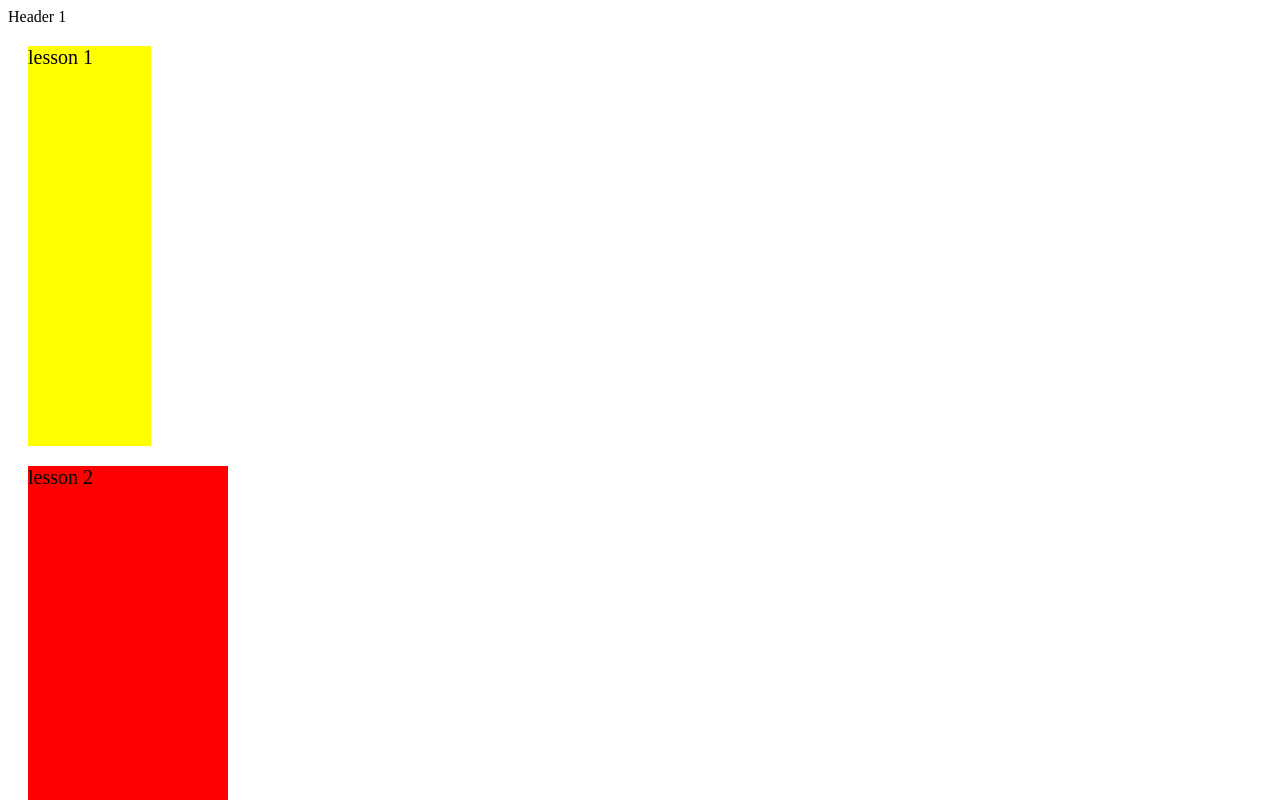
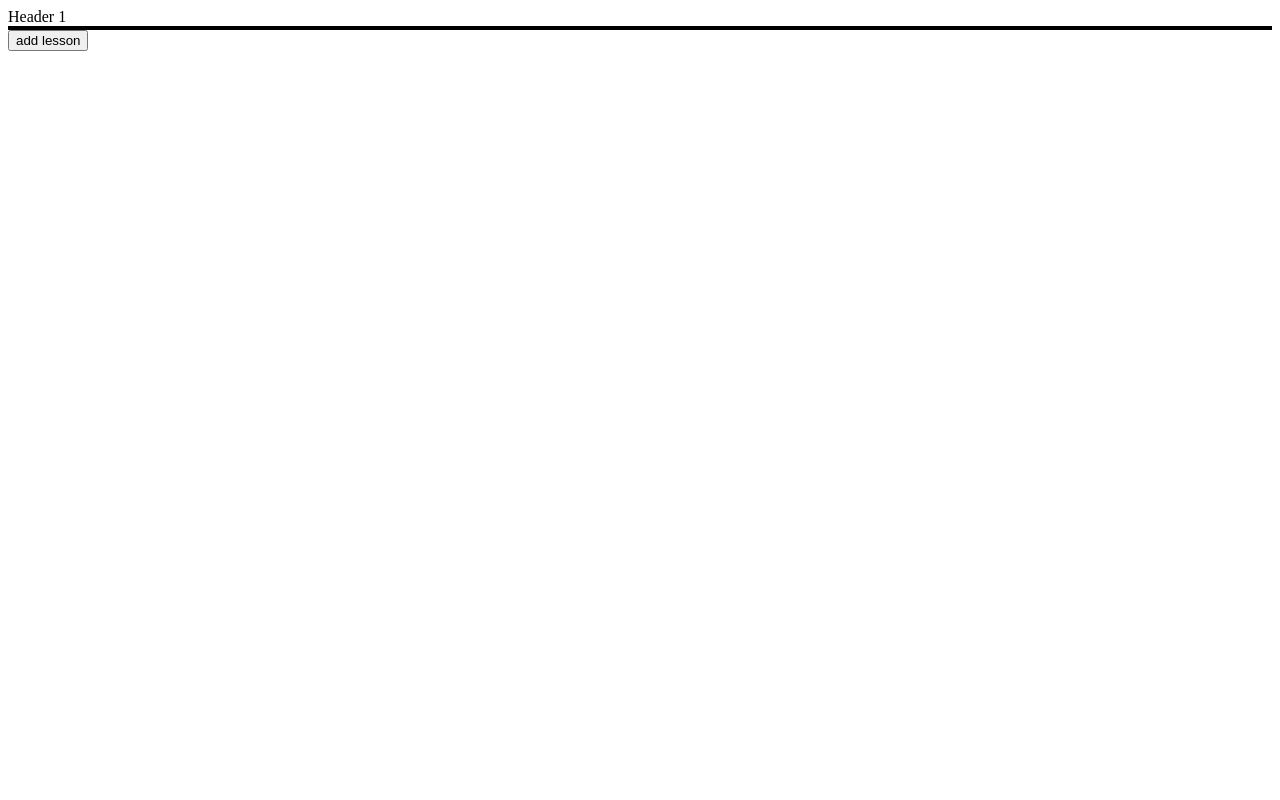
Before and after one commit to Azzaid/Reassembly_shaper, a React app: page / in a window 1280 px wide. Shown: the top 800 px of the page. Built offline with nearby package versions, Linux system fonts and the light colour scheme.

Commit message:
Modal context

```diff
--- a/package.json
+++ b/package.json
@@ -17,6 +17,7 @@
   },
   "dependencies": {
     "html-webpack-plugin": "^5.5.0",
+    "prop-types": "^15.8.1",
     "react": "^18.2.0",
     "react-dom": "^18.2.0",
     "styled-components": "^5.3.5"
--- a/src/App.jsx
+++ b/src/App.jsx
@@ -2,12 +2,18 @@
 import React from "react";
 import LessonsList from "Scenes/LessonsList/LessonsList";
 import GlobalThemeProvider from "./HOC/GlobalThemeProvider";
+import MainLayout from "./Layouts/MainLayout";
+import GlobalModalProvider from "./HOC/GlobalModalProvider";
 
 const App = () => {
     return (
         <div className="app">
             <GlobalThemeProvider>
-                <LessonsList/>
+                <GlobalModalProvider>
+                    <MainLayout>
+                        <LessonsList/>
+                    </MainLayout>
+                </GlobalModalProvider>
             </GlobalThemeProvider>
         </div>
     )
--- a/src/Components/lessonCard.jsx
+++ b/src/Components/lessonCard.jsx
@@ -1,5 +1,6 @@
 import React from "react";
-import { MyContext } from "Scenes/LessonsList/LessonsList";
+import PropTypes from 'prop-types';
+
 import styled from 'styled-components'
 import {LESSON_STATUS} from "constants/lessons/lessonStatus";
 
@@ -24,24 +25,61 @@ const StyledLessonCard = styled.div`
   }
 `
 
+/**
+ *
+ * @example
+ * <LessonCard
+ * name={"lesson 1"}
+ * width={123}
+ * status={LESSON_STATUS.pending}/>
+ */
 class LessonCard extends React.PureComponent {
     constructor(props) {
         super(props);
+
+        this.state = {
+            secretName: "lesson1"
+        }
     }
 
     render() {
-        console.log("render lesson", this.props.status);
+        const {name, width, status, description, date} = this.props;
 
         return (
-            <StyledLessonCard width={this.props.width || 200} status={this.props.status}>
-                <MyContext.Consumer>
-                    {value => <div className={`header ${this.props.status}`}>{value}</div>}
-                </MyContext.Consumer>
-                <div>{this.props.description}</div>
-                <div>{this.props.date}</div>
+            <StyledLessonCard width={width} status={status}>
+                <div className={`header ${status}`}>{name}</div>
+                <div>{description}</div>
+                <div>{date}</div>
+                {/*<MyContext.Consumer>
+                    {updateModalContext => (
+                            <button type={"button"} onClick={() => {
+                                updateModalContext(
+                                    <div>
+                                        Mama! I'm in television!
+                                        <button type={"button"} onClick={() => {updateModalContext(false)}}>Close modal</button>
+                                    </div>
+                                )
+                            }}>
+                                Open modal
+                            </button>
+                        )
+                    }
+                </MyContext.Consumer>*/}
             </StyledLessonCard>
         )
     }
 }
 
+LessonCard.propTypes = {
+    /**
+     * width of component in pixels
+     */
+    width: PropTypes.number.isRequired,
+    name: PropTypes.string,
+}
+
+LessonCard.defaultProps = {
+    width: 200
+}
+
 export default LessonCard
--- /dev/null
+++ b/src/HOC/GlobalModalProvider.jsx
@@ -0,0 +1,43 @@
+import React from "react"
+import styled from "styled-components"
+
+export const MyContext = React.createContext("Oops error default value");
+
+const StyledModal = styled.div`
+    position: absolute;
+  top: 20%;
+  left: 40%;
+  background-color: cadetblue;
+`
+
+class GlobalModalProvider extends React.Component {
+    constructor(props) {
+        super(props);
+
+        this.state = {
+            modalContext: false
+        }
+    }
+
+    updateModalContext(newModalContext) {
+        this.setState({modalContext: newModalContext})
+    }
+
+
+    render() {
+        const { modalContext } = this.state;
+
+        return (
+            <MyContext.Provider value={(modalContext) => {this.setState({modalContext})}}>
+                {modalContext &&
+                    <StyledModal>
+                        {modalContext}
+                    </StyledModal>
+                }
+                {this.props.children}
+            </MyContext.Provider>
+        )
+    }
+}
+
+export default GlobalModalProvider
--- /dev/null
+++ b/src/HOC/withModalContext.jsx
@@ -0,0 +1,23 @@
+import React from "react"
+
+import { MyContext } from "HOC/GlobalModalProvider";
+
+const withModalContext = (Component) => {
+    return class extends React.Component{
+        constructor(props) {
+            super(props);
+        }
+
+        render () {
+            return (
+                <MyContext.Consumer>
+                    {updateModalContext => (
+                        <Component {...this.props} updateModalContext={updateModalContext}/>
+                    )}
+                </MyContext.Consumer>
+            )
+        }
+    }
+}
+
+export default withModalContext
--- /dev/null
+++ b/src/Layouts/MainLayout.jsx
@@ -0,0 +1,23 @@
+import React from "react"
+import styled from "styled-components"
+
+const StyledMainLayout = styled.div`
+  width: 100%;
+  height: 100%;
+`
+
+class MainLayout extends React.Component {
+    constructor(props) {
+        super(props);
+    }
+
+    render() {
+        return(
+                <StyledMainLayout>
+                    {this.props.children}
+                </StyledMainLayout>
+        )
+    }
+}
+
+export default MainLayout
--- /dev/null
+++ b/src/Scenes/LessonsList/Components/AddLessonModalConten.jsx
@@ -0,0 +1,28 @@
+import React from "react";
+import styled from 'styled-components'
+
+class AddLessonModalContent extends React.PureComponent {
+    constructor(props) {
+        super(props);
+
+        this.state = {
+            newLessonName: ""
+        }
+    }
+
+    render() {
+        const {newLessonName} = this.state
+        const {addLesson, updateModalContext} = this.props
+
+        return (
+                <div>
+                    <input onChange={(e) => {this.setState({newLessonName:e.target.value})}}
+                           value={newLessonName}/>
+                    <button type={"button"} onClick={() => {addLesson({name: newLessonName})}}>Add lesson</button>
+                    <button type={"button"} onClick={() => {updateModalContext(false)}}>Cancel</button>
+                </div>
+            )
+    }
+}
+
+export default AddLessonModalContent
--- a/src/Scenes/LessonsList/LessonsList.jsx
+++ b/src/Scenes/LessonsList/LessonsList.jsx
@@ -1,14 +1,21 @@
 //node modules
 import React from "react";
-import styled from 'styled-components'
+import styled from 'styled-components';
 
 //components
 import LessonCard from "components/lessonCard";
-import {LESSON_STATUS} from "../../constants/lessons/lessonStatus";
 
 //assets / helpers props drilling
+import {LESSON_STATUS} from "constants/lessons/lessonStatus";
+import withModalContext from "HOC/withModalContext";
+import AddLessonModalContent from "./Components/AddLessonModalConten";
 
-export const MyContext = React.createContext("Oops error default value");
+const StyledLessonsList = styled.div`
+    .lessonsHolder {
+      display: flex;
+      border: 2px solid black;
+    }
+`
 
 class LessonList extends React.Component {
     constructor(props) {
@@ -17,6 +24,8 @@ class LessonList extends React.Component {
         this.state = {
             header: "Header 1",
             footerDivs: [],
+            someCondition: false,
+            lessonsList: [],
         }
     }
 
@@ -46,29 +55,42 @@ class LessonList extends React.Component {
         document.removeEventListener("click");
     }*/
 
+    addLesson(lessonData) {
+        this.setState(oldState => {
+            return(
+                {
+                    lessonsList: [...oldState.lessonsList, lessonData]
+                }
+            )},
+            () => {
+            this.props.updateModalContext(false);
+        });
+    }
+
     render() {
-        console.log("render me!");
+        const {header, lessonsList, footerDivs} = this.state;
+        const {updateModalContext} = this.props;
 
         return (
-            <div className="app">
+            <StyledLessonsList>
                 <div className="header">
-                    {this.state.header}
+                    {header}
                 </div>
-                <div className="body">
-                    <MyContext.Provider value={"lesson 1"}>
-                        <LessonCard width={123} status={LESSON_STATUS.pending}/>
-                    </MyContext.Provider>
-
-                    <MyContext.Provider value={"lesson 2"}>
-                        <LessonCard status={LESSON_STATUS.missed}/>
-                    </MyContext.Provider>
-                    <MyContext.Provider value={"lesson 3"}>
-                        <LessonCard status={LESSON_STATUS.completed}/>
-                    </MyContext.Provider>
+                <div className="lessonsHolder">
+                    {!!lessonsList.length &&
+                        lessonsList.map(lesson => (
+                            <LessonCard {...lesson}/>
+                        ))
+                    }
                 </div>
+                <button onClick={() => {
+                    updateModalContext(<AddLessonModalContent addLesson={this.addLesson.bind(this)} updateModalContext={updateModalContext}/>)
+                }}>
+                    add lesson
+                </button>
                 <div className="footer">
                     {
-                        this.state.footerDivs.map((divText, index) => {
+                        footerDivs.map((divText, index) => {
                             return (
                                 <div key={index}>
                                     {divText}
@@ -77,9 +99,9 @@ class LessonList extends React.Component {
                         })
                     }
                 </div>
-            </div>
+            </StyledLessonsList>
         )
     }
 }
 
-export default LessonList
+export default withModalContext(LessonList)
```
